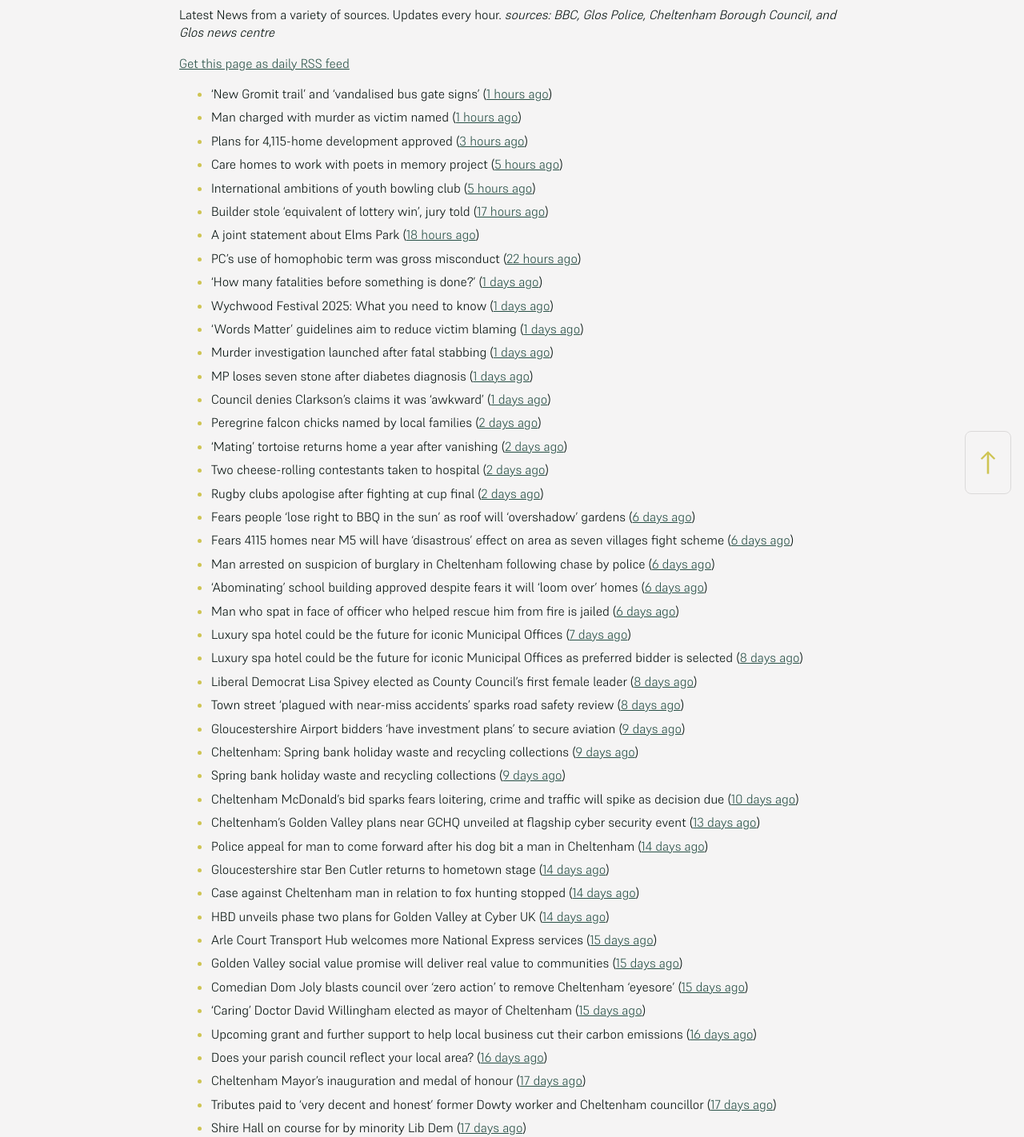
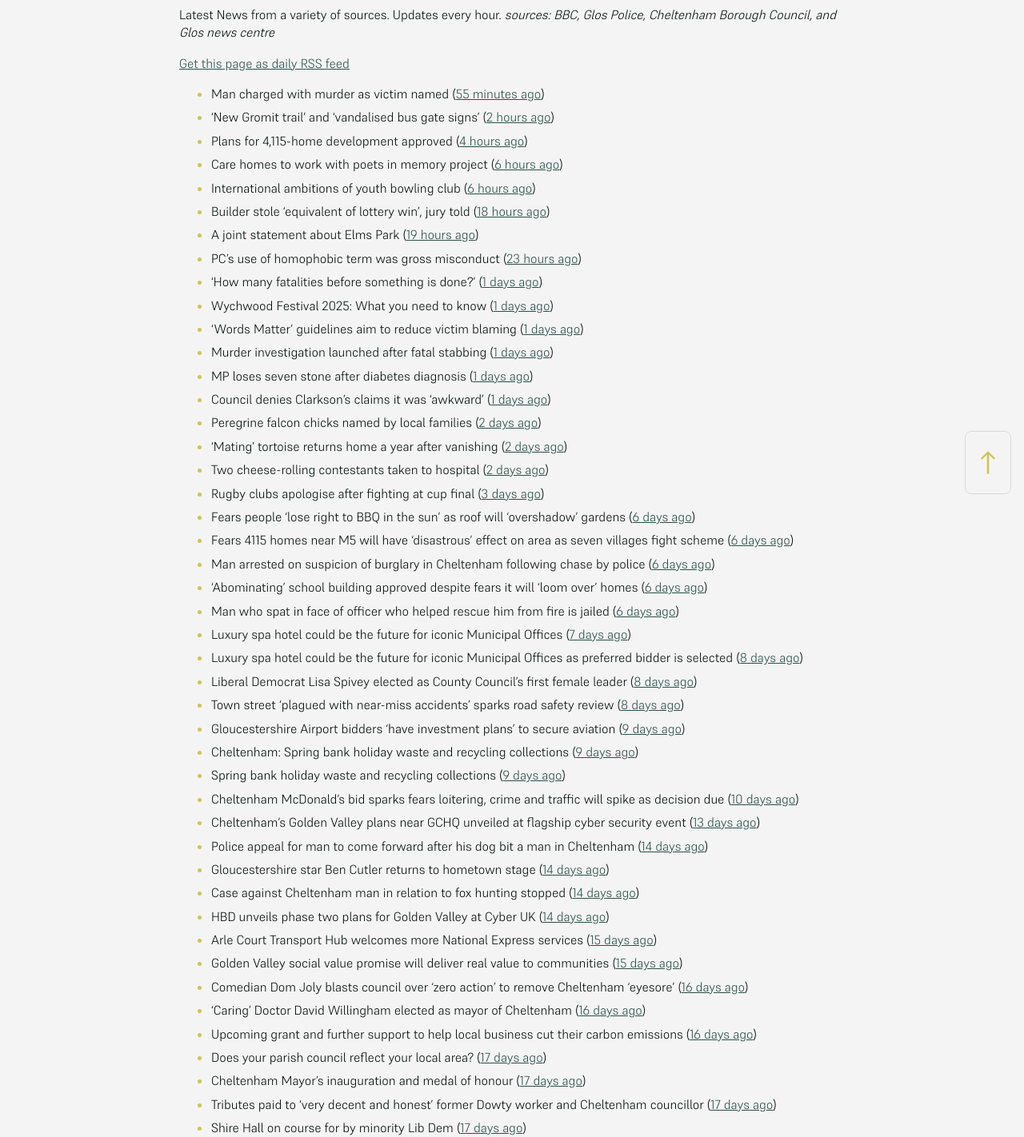
Before and after one commit to mat-0/cheltenham-open-data, a Jekyll site: the page built from _pages/news.md, in a window 1280 px wide. Shown: the part 266-1688 px from the top of the page at 80% size. Built offline with Jekyll 4.4.1, drawn with Linux system fonts in a browser that asks for light colours.

Commit message:
Updated 2025-05-30 11:58:11

```diff
--- a/_pages/news.md
+++ b/_pages/news.md
@@ -12,14 +12,14 @@ _sources: BBC, Glos Police, Cheltenham Borough Council, and Glos news centre_
 [Get this page as daily RSS feed](/daily.rss)
 
 <!-- news_marker starts -->
-- 'New Gromit trail' and 'vandalised bus gate signs' ([1 hours ago](https://www.bbc.com/news/articles/cpd46d4ndxdo))
-- Man charged with murder as victim named ([1 hours ago](https://www.bbc.com/news/articles/ce80685p13no))
-- Plans for 4,115-home development approved ([3 hours ago](https://www.bbc.com/news/articles/c8xgd99grk5o))
-- Care homes to work with poets in memory project ([5 hours ago](https://www.bbc.com/news/articles/ceqgg39e97zo))
-- International ambitions of youth bowling club ([5 hours ago](https://www.bbc.com/news/articles/c628gye549qo))
-- Builder stole 'equivalent of lottery win', jury told ([17 hours ago](https://www.bbc.com/news/articles/ckgqkx137nno))
-- A joint statement about Elms Park ([18 hours ago](https://www.cheltenham.gov.uk/news/article/3015/a_joint_statement_about_elms_park))
-- PC's use of homophobic term was gross misconduct ([22 hours ago](https://www.bbc.com/news/articles/c9wg7dg84zqo))
+- Man charged with murder as victim named ([55 minutes ago](https://www.bbc.com/news/articles/ce80685p13no))
+- 'New Gromit trail' and 'vandalised bus gate signs' ([2 hours ago](https://www.bbc.com/news/articles/cpd46d4ndxdo))
+- Plans for 4,115-home development approved ([4 hours ago](https://www.bbc.com/news/articles/c8xgd99grk5o))
+- Care homes to work with poets in memory project ([6 hours ago](https://www.bbc.com/news/articles/ceqgg39e97zo))
+- International ambitions of youth bowling club ([6 hours ago](https://www.bbc.com/news/articles/c628gye549qo))
+- Builder stole 'equivalent of lottery win', jury told ([18 hours ago](https://www.bbc.com/news/articles/ckgqkx137nno))
+- A joint statement about Elms Park ([19 hours ago](https://www.cheltenham.gov.uk/news/article/3015/a_joint_statement_about_elms_park))
+- PC's use of homophobic term was gross misconduct ([23 hours ago](https://www.bbc.com/news/articles/c9wg7dg84zqo))
 - 'How many fatalities before something is done?' ([1 days ago](https://www.bbc.com/news/articles/cx2x38v91e3o))
 - Wychwood Festival 2025: What you need to know ([1 days ago](https://www.bbc.com/news/articles/cj421ndnd58o))
 - 'Words Matter' guidelines aim to reduce victim blaming ([1 days ago](https://www.bbc.com/news/articles/cq85zz2v009o))
@@ -50,10 +50,10 @@ _sources: BBC, Glos Police, Cheltenham Borough Council, and Glos news centre_
 - HBD unveils phase two plans for Golden Valley at Cyber UK ([14 days ago](https://www.cheltenham.gov.uk/news/article/3012/hbd_unveils_phase_two_plans_for_golden_valley_at_cyber_uk))
 - Arle Court Transport Hub welcomes more National Express services ([15 days ago](https://gloucesternewscentre.co.uk/arle-court-transport-hub-welcomes-more-national-express-services/))
 - Golden Valley social value promise will deliver real value to communities ([15 days ago](https://www.cheltenham.gov.uk/news/article/3011/golden_valley_social_value_promise_will_deliver_real_value_to_communities))
-- Comedian Dom Joly blasts council over ‘zero action’ to remove Cheltenham ‘eyesore’ ([15 days ago](https://gloucesternewscentre.co.uk/comedian-dom-joly-blasts-council-over-zero-action-to-remove-cheltenham-eyesore/))
-- ‘Caring’ Doctor David Willingham elected as mayor of Cheltenham ([15 days ago](https://gloucesternewscentre.co.uk/caring-doctor-david-willingham-elected-as-mayor-of-cheltenham/))
+- Comedian Dom Joly blasts council over ‘zero action’ to remove Cheltenham ‘eyesore’ ([16 days ago](https://gloucesternewscentre.co.uk/comedian-dom-joly-blasts-council-over-zero-action-to-remove-cheltenham-eyesore/))
+- ‘Caring’ Doctor David Willingham elected as mayor of Cheltenham ([16 days ago](https://gloucesternewscentre.co.uk/caring-doctor-david-willingham-elected-as-mayor-of-cheltenham/))
 - Upcoming grant and further support to help local business cut their carbon emissions ([16 days ago](https://www.cheltenham.gov.uk/news/article/3010/upcoming_grant_and_further_support_to_help_local_business_cut_their_carbon_emissions))
-- Does your parish council reflect your local area? ([16 days ago](https://www.cheltenham.gov.uk/news/article/3009/does_your_parish_council_reflect_your_local_area))
+- Does your parish council reflect your local area? ([17 days ago](https://www.cheltenham.gov.uk/news/article/3009/does_your_parish_council_reflect_your_local_area))
 - Cheltenham Mayor’s inauguration and medal of honour ([17 days ago](https://www.cheltenham.gov.uk/news/article/3008/cheltenham_mayors_inauguration_and_medal_of_honour))
 - Tributes paid to ‘very decent and honest’ former Dowty worker and Cheltenham councillor ([17 days ago](https://gloucesternewscentre.co.uk/tributes-paid-to-very-decent-and-honest-former-dowty-worker-and-cheltenham-councillor/))
 - Shire Hall on course for by minority Lib Dem ([17 days ago](https://gloucesternewscentre.co.uk/shire-hall-on-course-for-by-minority-lib-dem/))
```
Also changed, not shown: other parts of _pages/news.md (+1 -1 lines), _data/flood.json (+5 -90 lines), index.md (+5 -5 lines).
